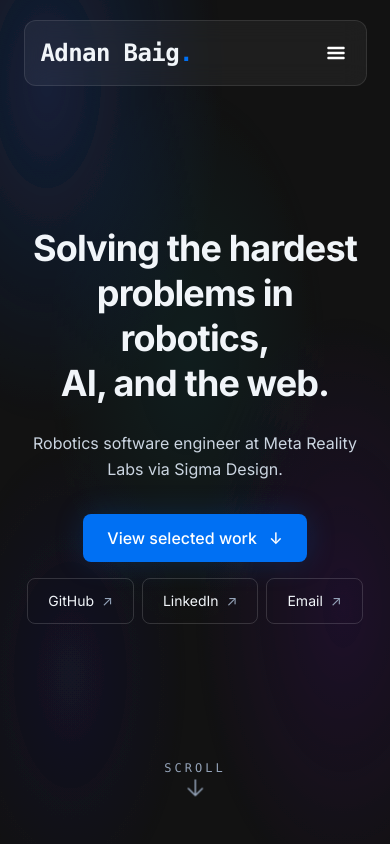
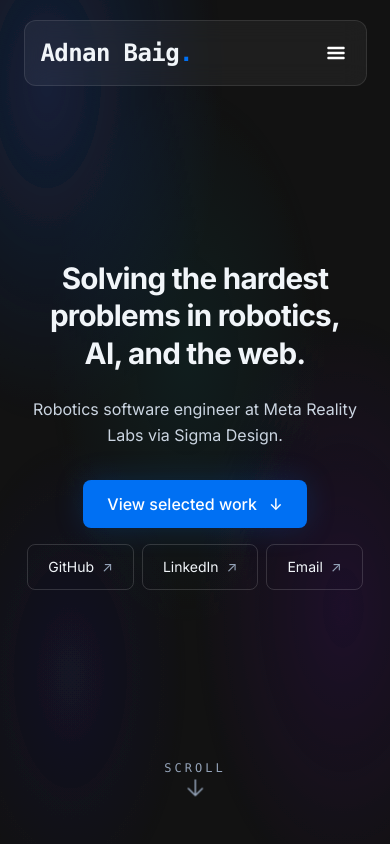
Before and after one commit to adnanabaig/portfolio, a Next.js app: page / in a window 390 px wide. Shown: the top 844 px of the page. Built offline with nearby package versions, Linux system fonts and the light colour scheme.

Commit message:
Fit mobile hero into three lines and align matrix text animation

```diff
--- a/pages/index.tsx
+++ b/pages/index.tsx
@@ -135,7 +135,7 @@ export default function Home() {
       const r  = el.getBoundingClientRect();
       const cs = window.getComputedStyle(el);
       return {
-        text: el.textContent ?? "",
+        text: (el.textContent ?? "").trim(),
         cx: r.left - cr.left + r.width / 2,
         cy: r.top  - cr.top,
         font: `${cs.fontWeight} ${cs.fontSize} ${cs.fontFamily}`,
@@ -537,9 +537,9 @@ export default function Home() {
              * across all viewport sizes including narrow mobile screens.
              */}
             <div ref={taglineContainerRef} className="relative w-full">
-              <h1 className="text-4xl tablet:text-6xl laptop:text-7xl laptopl:text-8xl font-bold leading-tight tracking-tight">
+              <h1 className="text-[clamp(1.35rem,7.6vw,2.5rem)] tablet:text-6xl laptop:text-7xl laptopl:text-8xl font-bold leading-tight tracking-tight">
                 {[data.headerTaglineOne, data.headerTaglineTwo, data.headerTaglineThree, data.headerTaglineFour].filter(Boolean).map((line, index) => (
-                  <span key={index} data-tagline-line className="block">{line}{" "}</span>
+                  <span key={index} data-tagline-line className="block whitespace-nowrap">{line}{" "}</span>
                 ))}
               </h1>
 
```
